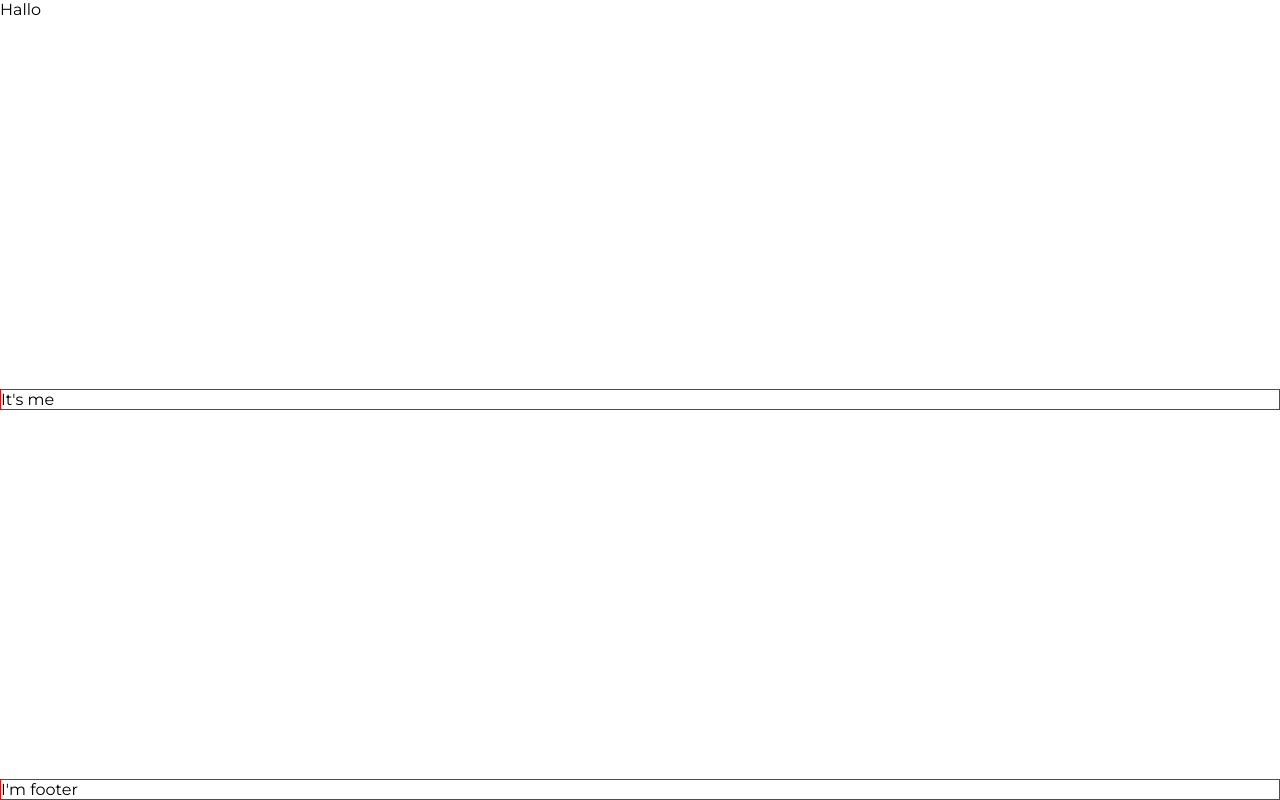
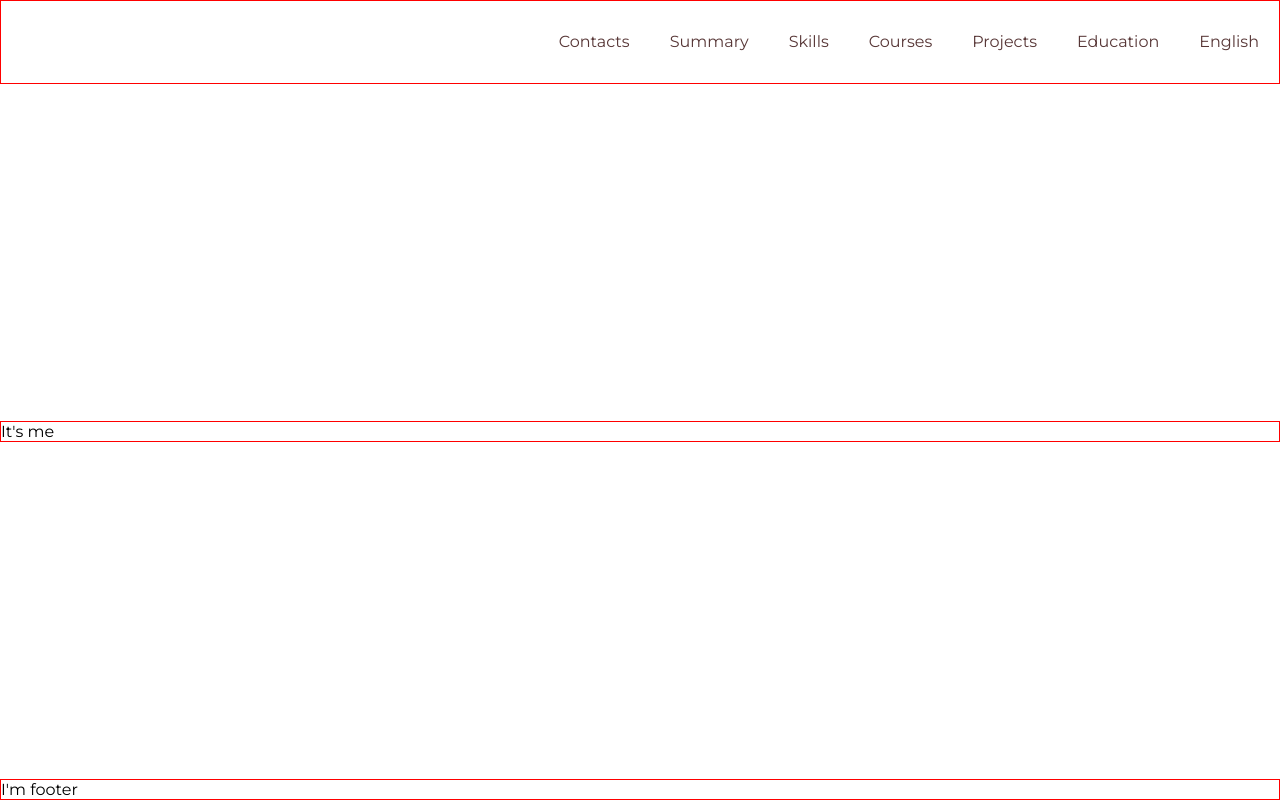
Before and after one commit to HelenaHo/rsschool-cv-STAGE0, a plain HTML site: page index.html in a window 1280 px wide. Drawn offline with Linux system fonts and the light colour scheme.

Commit message:
feat: add navigation and set properties

```diff
--- a/index.html
+++ b/index.html
@@ -10,9 +10,27 @@
     <link rel="preconnect" href="https://fonts.googleapis.com"><link rel="preconnect" href="https://fonts.gstatic.com" crossorigin><link href="https://fonts.googleapis.com/css2?family=Montserrat:wght@400;700&display=swap" rel="stylesheet">
 </head>
 <body>
-    <header class="header">Hallo</header>
-    <main class="main">It's me</main>
-    <footer class="footer">I'm footer</footer>
+    <header class="header">
+        <div class="container">
+            <nav class="navigation">
+                <ul class="navigation-list">
+                  <li class="navigation-item"><a href="#contacts" class="navigation-link">Contacts</a></li>
+                  <li class="navigation-item"><a href="#summary" class="navigation-link">Summary</a></li>
+                  <li class="navigation-item"><a href="#skills" class="navigation-link">Skills</a></li>
+                  <li class="navigation-item"><a href="#courses" class="navigation-link">Courses</a></li>
+                  <li class="navigation-item"><a href="#projects" class="navigation-link">Projects</a></li>
+                  <li class="navigation-item"><a href="#education" class="navigation-link">Education</a></li>
+                  <li class="navigation-item"><a href="#english" class="navigation-link">English</a></li>
+                </ul>
+              </navigation>
+        </div>
+    </header>
+    <main class="main">It's me
+        <div class="container"></div>
+    </main>
+    <footer class="footer">I'm footer
+        <div class="container"></div>
+    </footer>
 
 </body>
 </html>
--- a/style.css
+++ b/style.css
@@ -10,8 +10,11 @@ body {
     display: flex;
     flex-direction: column;
     justify-content: space-between;
-      }
 }
+
+html {
+    scroll-behavior: smooth;
+  }
 
 .header {
     border: 1px solid red;
@@ -24,3 +27,30 @@ body {
 .footer {
     border: 1px solid red;
 }
+
+.container {
+    max-width: 1440px;
+    margin: 0 auto;
+}
+
+.navigation-list {
+    display: flex;
+    justify-content: flex-end;
+    align-items: center;
+}
+
+.navigation-list {
+    list-style: none;
+}
+
+.navigation-link {
+    padding: 0 20px;
+    line-height: 50px;
+    text-decoration: none;
+    color: #573636;
+    transition: .3s;
+}
+
+.navigation-item a:hover {
+    color: rgb(120, 184, 236);
+}
```
